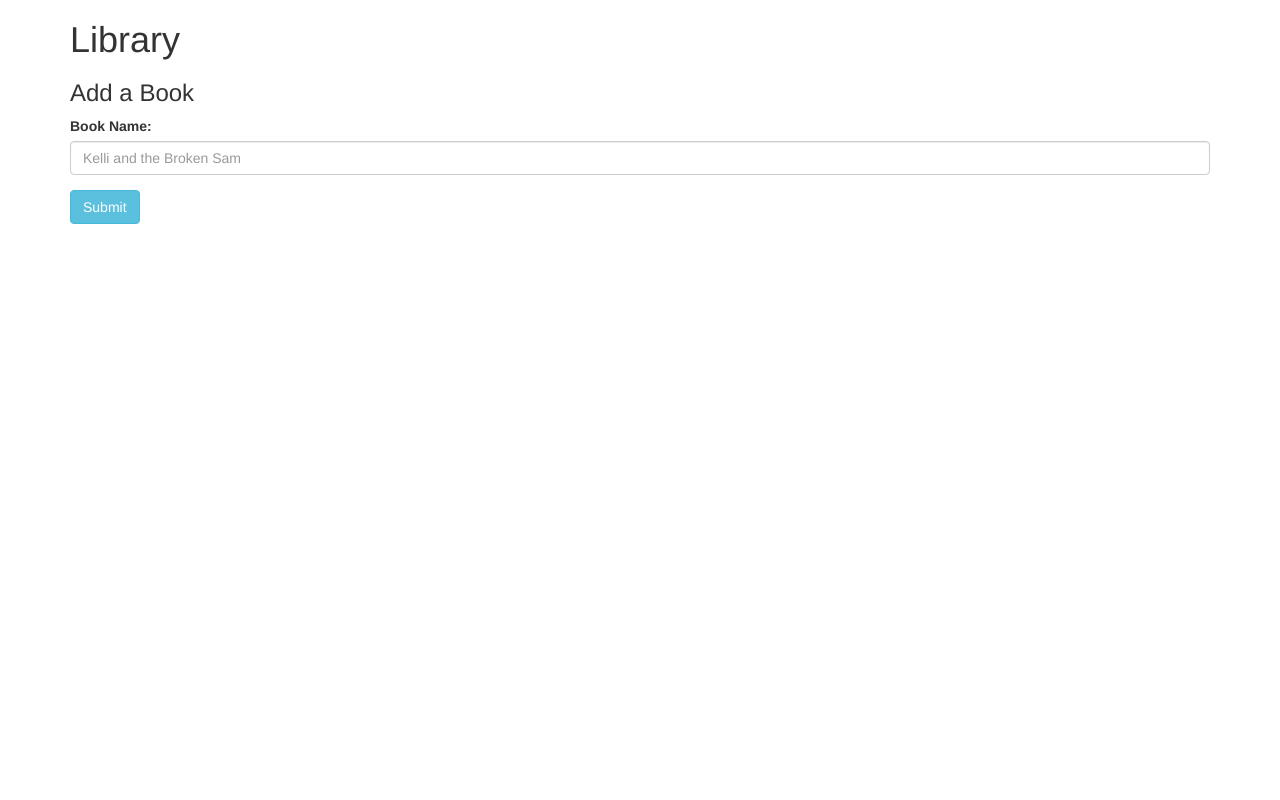
After one commit to MarcosMoncivais/library_swap, a PHP site: template views/index.html.twig in a window 1280 px wide. The commit adds this page. Run offline with PHP 8.4, Linux system fonts and the light colour scheme; the template is opened without the code that fills it, so the values that code supplies are empty; some libraries are stand-ins or nearby versions.

Commit message:
add index.html.twig file

```diff
--- /dev/null
+++ b/views/index.html.twig
@@ -0,0 +1,21 @@
+<html>
+    <head>
+        <link rel="stylesheet" href='https://maxcdn.bootstrapcdn.com/bootstrap/3.3.1/css/bootstrap.min.css'>
+        <title>Library Catalog</title>
+    </head>
+    <body>
+        <div class="container">
+            <h1>Library</h1>
+
+            <h3>Add a Book</h3>
+            <form action="/books" method="post">
+                <div class="form-group">
+
+                <label for="title">Book Name:</label>
+                <input type="text" name="title" id="title" class="form-control" placeholder="Kelli and the Broken Sam">
+                </div>
+            </form>
+            <button type="submit" class="btn btn-info">Submit</button>
+        </div>
+    </body>
+</html>
```
Also changed, not shown: app/app.php (+23 -0 lines), views/books.html.twig (added, +8 -0 lines), views/authors.html.twig (added).
